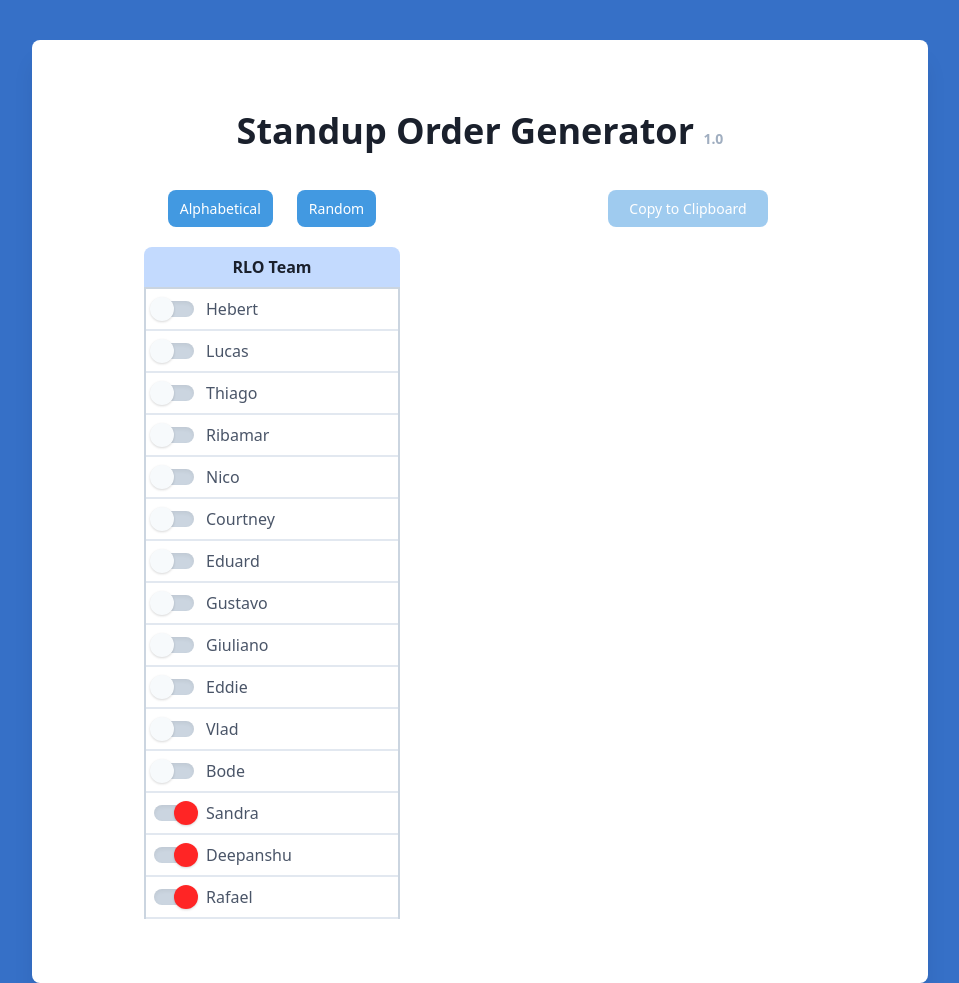
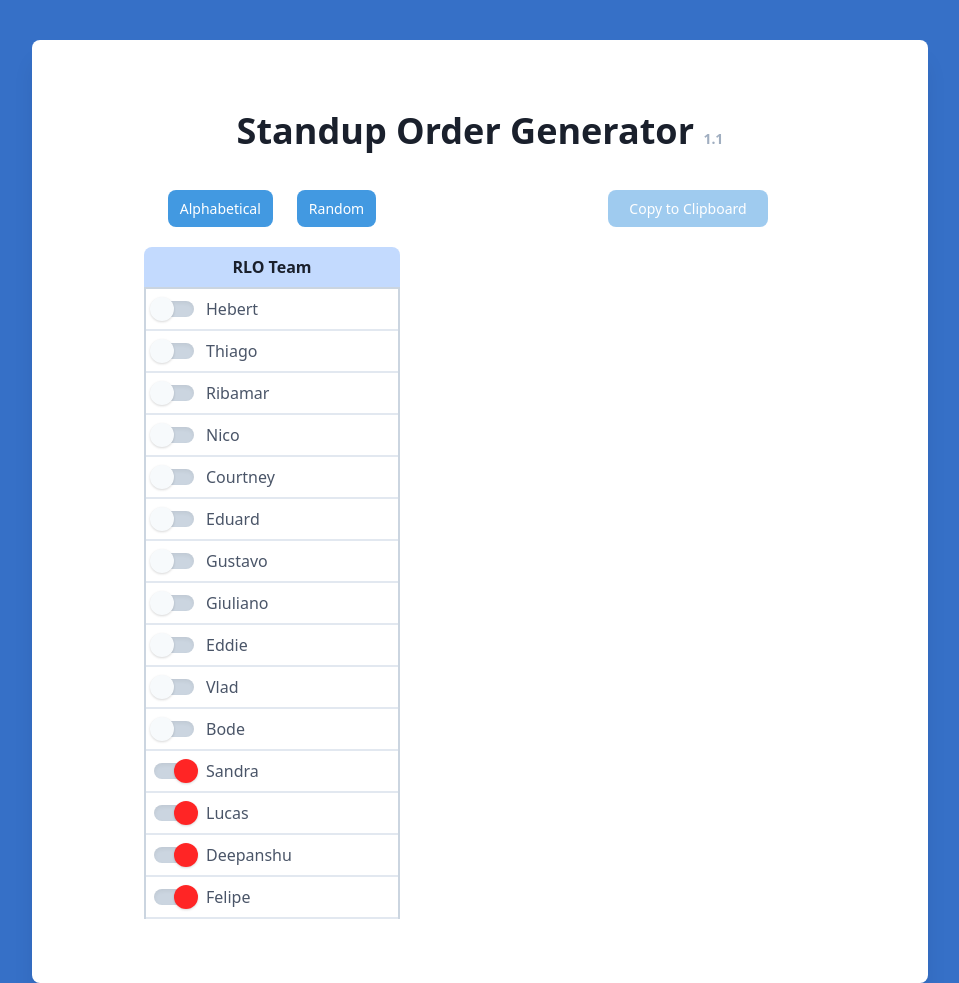
Before and after one commit to hebertporto/rlo-order-generator, a Gatsby site: page / in a window 1280 px wide. Shown: the whole page, without its empty margins (160-1119 px from the left). Built offline with nearby package versions, Linux system fonts and the light colour scheme; Gatsby itself is replaced by a stand-in of ours; what @tailwindcss/custom-forms would draw is missing.

Commit message:
updating team

```diff
--- a/src/hooks/useRandomizer.ts
+++ b/src/hooks/useRandomizer.ts
@@ -14,7 +14,6 @@
 
 const rloTeam = [
   { isMissing: false, name: "Hebert" },
-  { isMissing: false, name: "Lucas" },
   { isMissing: false, name: "Thiago" },
   { isMissing: false, name: "Ribamar" },
   { isMissing: false, name: "Nico" },
@@ -26,8 +25,9 @@
   { isMissing: false, name: "Vlad" },
   { isMissing: false, name: "Bode" },
   { isMissing: true, name: "Sandra" },
+  { isMissing: true, name: "Lucas" },
   { isMissing: true, name: "Deepanshu" },
-  { isMissing: true, name: "Rafael" },
+  { isMissing: true, name: "Felipe" },
 ];
 
 const useRandomizer = (): IuseRandomizerProps => {
--- a/src/pages/index.tsx
+++ b/src/pages/index.tsx
@@ -20,7 +20,7 @@
     <Layout>
       <h1 className="text-center text-4xl font-semibold">
         Standup Order Generator{" "}
-        <small className="text-gray-500 text-sm">1.0</small>
+        <small className="text-gray-500 text-sm">1.1</small>
       </h1>
       <section className=" flex flex-row mt-8">
         <div className="flex-1 flex flex-col items-center">
```
